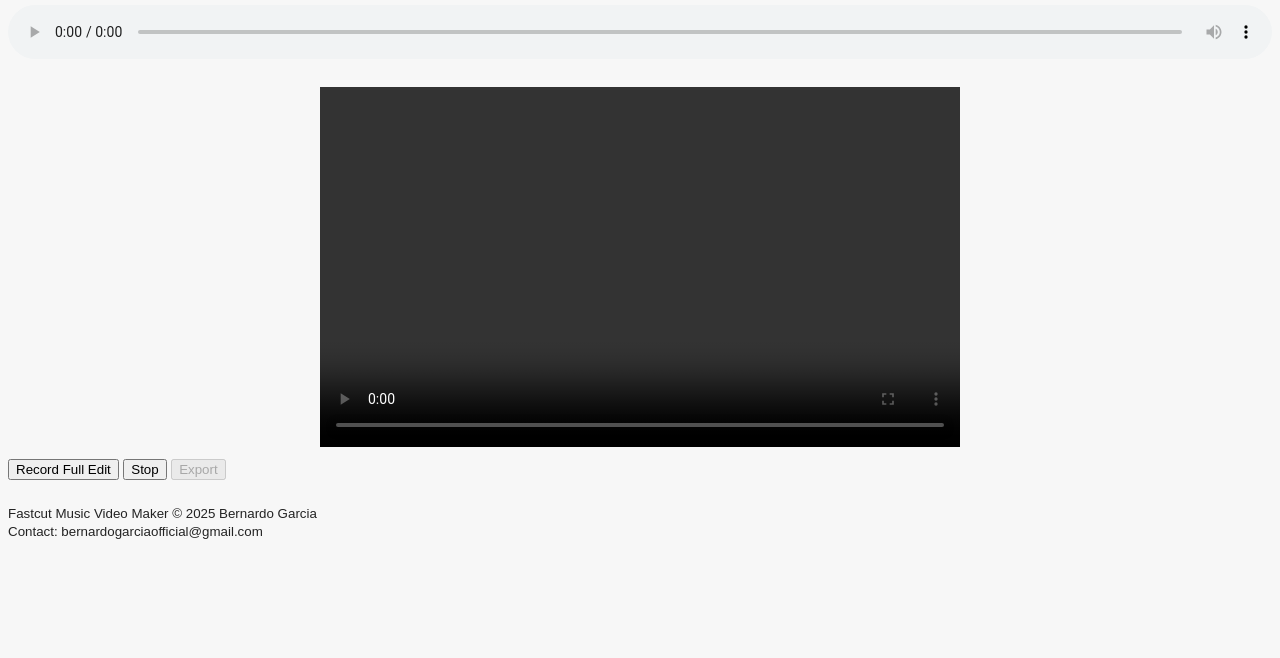
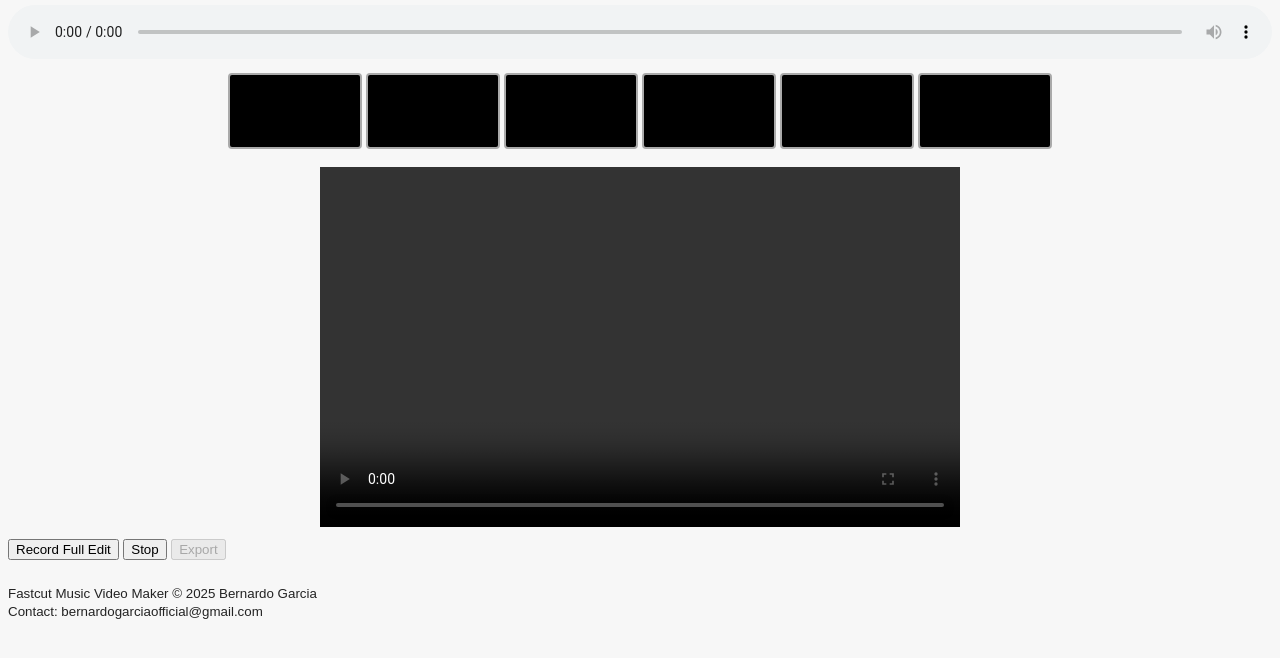
Before and after one commit to bernardogarciaofficial/fastcutvideoswitcher, a plain HTML site: page index.html in a window 1280 px wide. Shown: the part 84-742 px from the top of the page. Drawn offline with Linux system fonts and the light colour scheme.

Commit message:
Restore six thumbnail video screens, track switcher, and main controls  - Added six video thumbnail screens (thumb0-thumb5) for live camera preview. - Ensured track card controls, six track switcher buttons, and all main controls (Record Full Edit, Stop, Export) are present in the UI. - Updated HTML structure to support dynamic video switching and editing workflow.

```diff
--- a/index.html
+++ b/index.html
@@ -14,11 +14,11 @@
     #switcherBtnsContainer { margin:12px 0; }
     #exportStatus { margin-left:10px; color:#228B22; }
     #warnSong { color:#b00; font-weight:bold; display:none; }
-    video[muted]::-webkit-media-controls-volume-slider { display:none; }
-    video[muted]::-webkit-media-controls-mute-button { display:none; }
     .thumb-row { display: flex; flex-wrap: wrap; justify-content: center; margin-bottom: 12px; }
     .thumb { background: #000; border: 2px solid #aaa; border-radius: 4px; margin: 2px; width: 130px; height: 72px; object-fit: cover; }
     .thumb.active { border: 2px solid #ff3333; box-shadow: 0 0 10px #ff3333; }
+    video[muted]::-webkit-media-controls-volume-slider { display:none; }
+    video[muted]::-webkit-media-controls-mute-button { display:none; }
     @media (max-width: 900px) {
       #mainOutput { width:100vw; height:auto; max-width:95vw; }
       .track-card { width:150px; }
@@ -34,10 +34,17 @@
   </div>
   <audio id="audio" controls style="width:100%;margin:8px 0;"></audio>
 
-  <!-- Thumbnails -->
-  <div id="thumbRow" class="thumb-row"></div>
+  <!-- Thumbnails row for six video tracks -->
+  <div id="thumbRow" class="thumb-row">
+    <video class="thumb" id="thumb0" muted playsinline></video>
+    <video class="thumb" id="thumb1" muted playsinline></video>
+    <video class="thumb" id="thumb2" muted playsinline></video>
+    <video class="thumb" id="thumb3" muted playsinline></video>
+    <video class="thumb" id="thumb4" muted playsinline></video>
+    <video class="thumb" id="thumb5" muted playsinline></video>
+  </div>
 
-  <!-- Track card controls -->
+  <!-- Track card controls (uploads, rec, etc) -->
   <div id="tracksContainer"></div>
 
   <!-- Track switcher buttons -->
```
